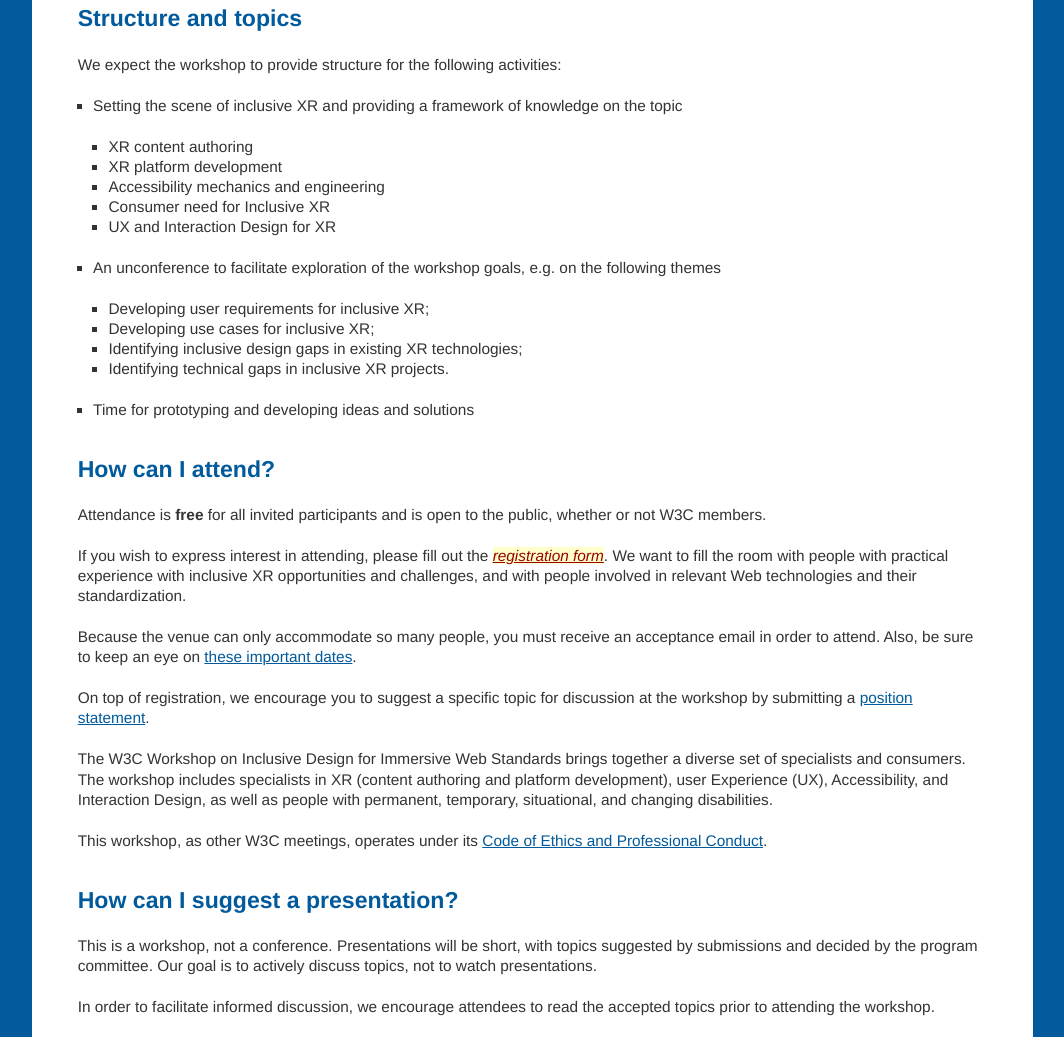
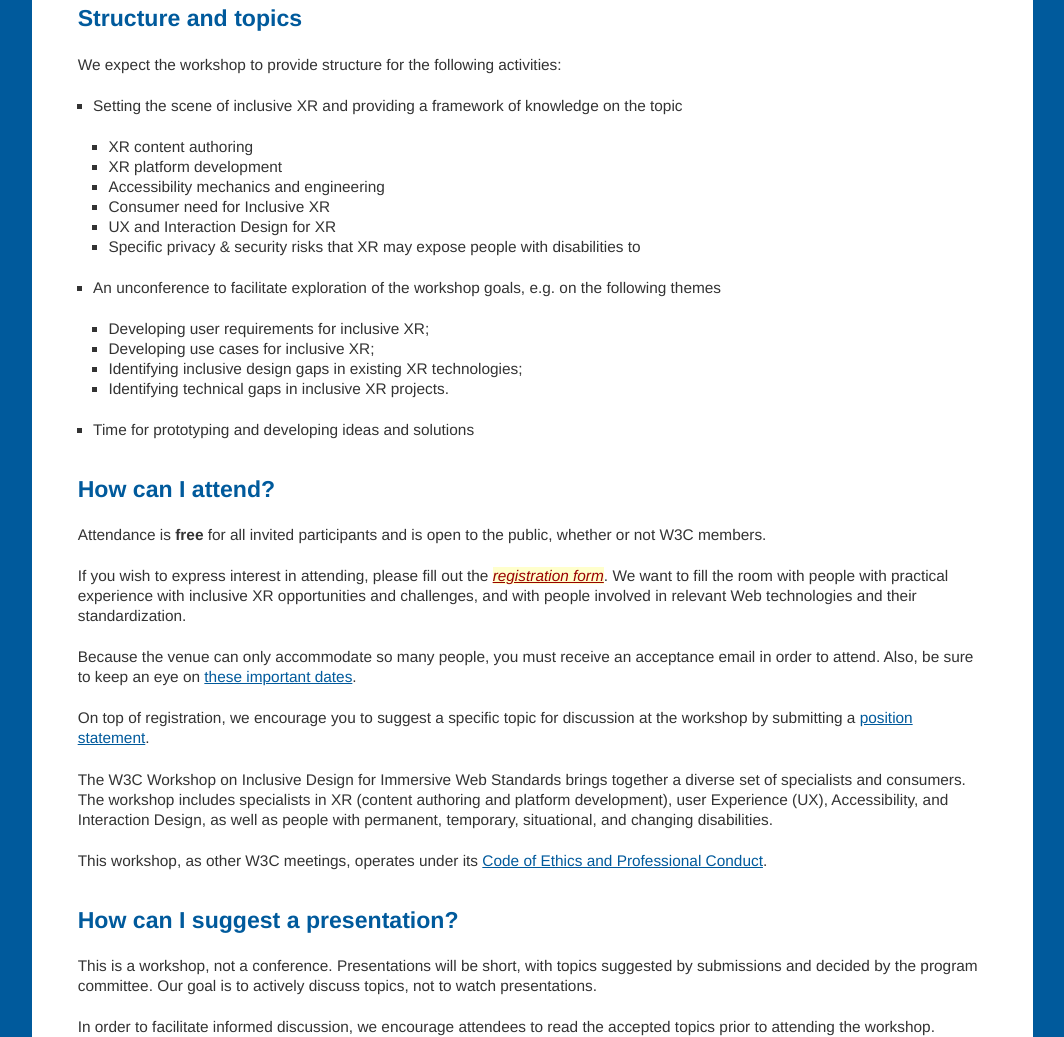
Before and after one commit to w3c/inclusive-xr-workshop, a plain HTML site: page index.html in a window 1280 px wide. Shown: the part 1718-2755 px from the top of the page, without its empty margins (108-1172 px from the left). Drawn offline with Linux system fonts and the light colour scheme.

Commit message:
Propose additional topic on security/privacy
close #5

```diff
--- a/index.html
+++ b/index.html
@@ -156,6 +156,7 @@
                             <li>Accessibility mechanics and engineering</li>
                             <li>Consumer need for Inclusive XR</li>
                             <li>UX and Interaction Design for XR</li>
+                            <li>Specific privacy & security risks that XR may expose people with disabilities to</li>
                         </ul>
                     <li>
                         An unconference to facilitate exploration of the workshop goals, e.g. on the following themes
```
